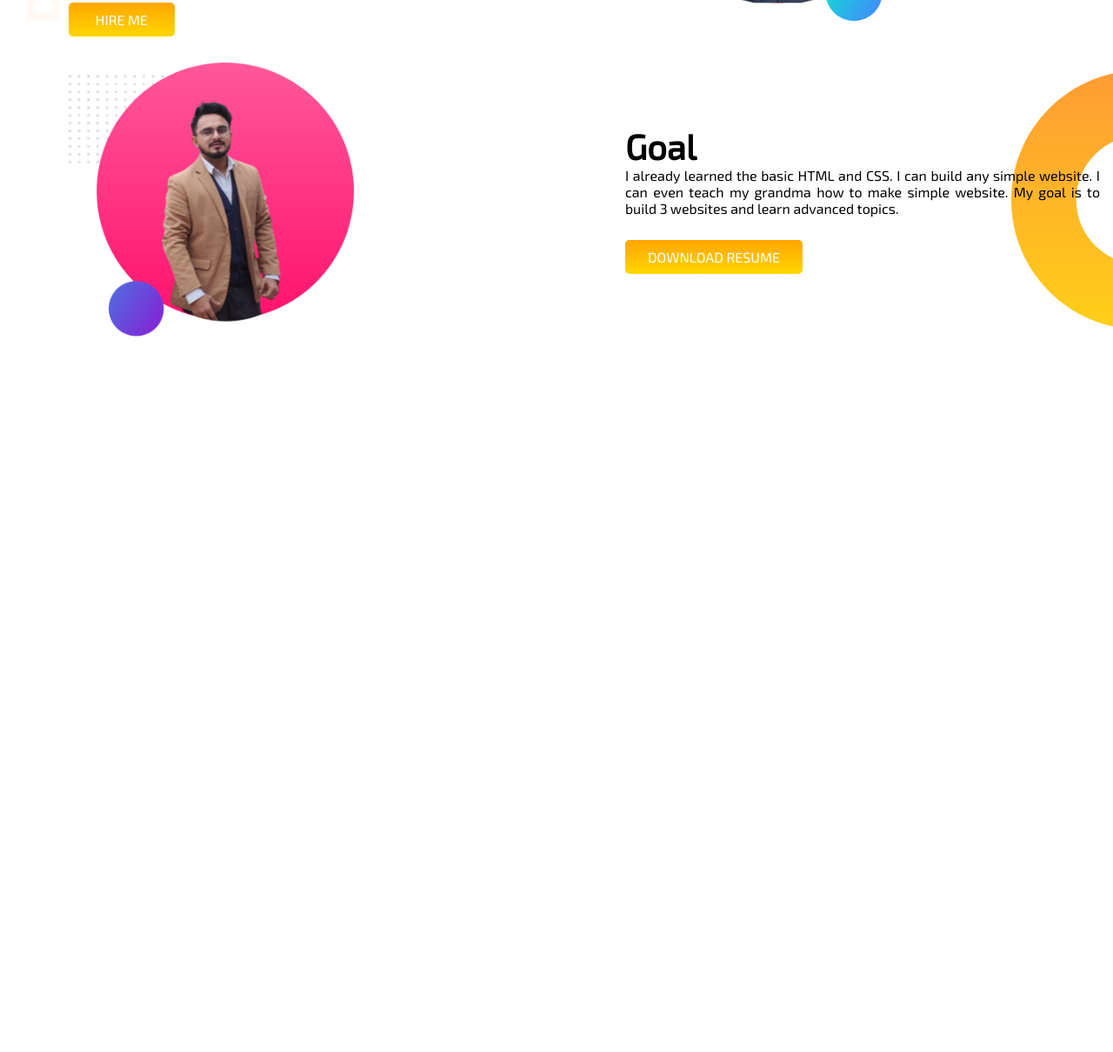
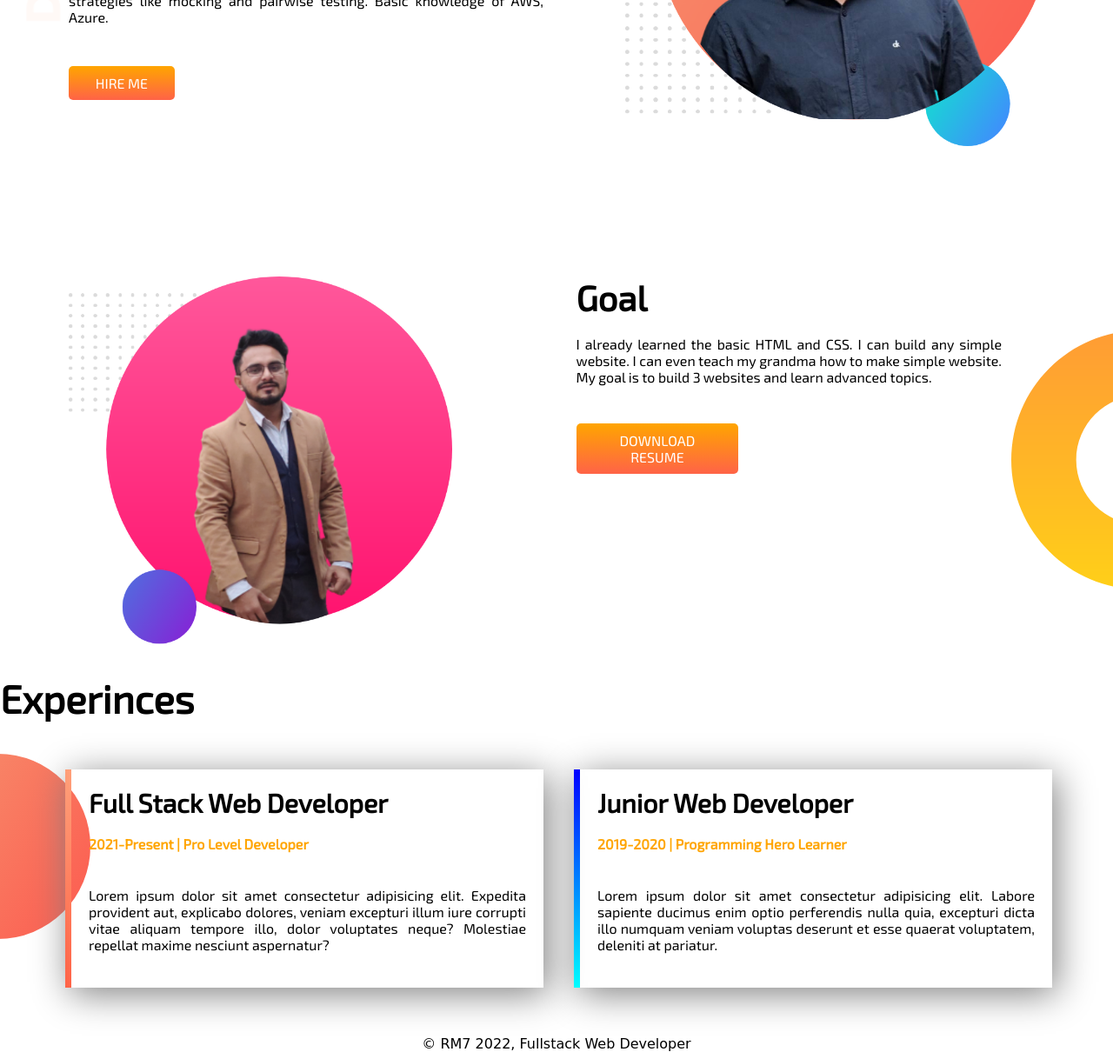
Before and after one commit to RaselMahmud7/my-portfolio, a plain HTML site: page index..html in a window 1280 px wide. Shown: the part 335-1545 px from the top of the page at 87% size. Before the commit the page ends 800 px from the top, so only its background shows below. Drawn offline with Linux system fonts and the light colour scheme.

Commit message:
complete work

```diff
--- a/index..html
+++ b/index..html
@@ -24,10 +24,14 @@
         <div class="container">
             <h2>Hey! </h2>
             <h1 class="name">I'm Rasel Mahmud </h1>
-                <h3>Fullstack Web Devoloper</h3>
-                <p>Junior Web Developer with around 1 plus years of experience in Web development, ASP.NET, and SQL database. Experience in Design and Development of GUI (Graphical User Interface) using C# Win Forms and ASP.NET Web Forms. Experience of HTML, XML, DHTML, JavaScript, VBScript, Cascaded Style Sheets (CSS). Experience in OOPs concept and test strategies like mocking and pairwise testing. Basic knowledge of AWS, Azure.
-                </p>
-                <a class="btn " id="btn-1" target="_blank" href="#"> Hire Me </a>
+            <h3>Fullstack Web Devoloper</h3>
+            <p>Junior Web Developer with around 1 plus years of experience in Web development, ASP.NET, and SQL
+                database. Experience in Design and Development of GUI (Graphical User Interface) using C# Win Forms and
+                ASP.NET Web Forms. Experience of HTML, XML, DHTML, JavaScript, VBScript, Cascaded Style Sheets (CSS).
+                Experience in OOPs concept and test strategies like mocking and pairwise testing. Basic knowledge of
+                AWS, Azure.
+            </p>
+            <a class="btn " id="btn-1" target="_blank" href="#"> Hire Me </a>
         </div>
         <div class="container">
             <img src="images/my-bg1.png" alt="">
@@ -37,16 +41,33 @@
         <div class="container">
             <img src="images/my-bg2.png" alt="">
         </div>
-        <div class="container">
+        <div class="container goal">
             <h2>Goal</h2>
             <p>
-                I already learned the basic HTML and CSS. I can build any simple website. I can even teach my grandma how to make simple website. My goal is to build 3 websites and learn advanced topics.
+                I already learned the basic HTML and CSS. I can build any simple website. I can even teach my grandma
+                how to make simple website. My goal is to build 3 websites and learn advanced topics.
             </p>
             <a class="btn " id="btn-2" target="_blank" href="#"> Download Resume</a>
         </div>
 
     </section>
-
+    <section class="exp">
+        <h1>Experinces</h1>
+        <div class="card-full">
+            <div class=" container card" id="fullstack">
+                <h3>Full Stack Web Developer</h3>
+                <h4 class="time-line">2021-Present | Pro Level Developer</h4 >
+                <p>Lorem ipsum dolor sit amet consectetur adipisicing elit. Expedita provident aut, explicabo dolores, veniam excepturi illum iure corrupti vitae aliquam tempore illo, dolor voluptates neque? Molestiae repellat maxime nesciunt aspernatur?</p>
+            </div>
+            <div class="container card " id="junior">
+                <h3>Junior Web Developer</h3>
+                <h4 class="time-line">2019-2020 | Programming Hero Learner</h4>
+                <p>Lorem ipsum dolor sit amet consectetur adipisicing elit. Labore sapiente ducimus enim optio perferendis nulla quia, excepturi dicta illo numquam veniam voluptas deserunt et esse quaerat voluptatem, deleniti at pariatur.</p>
+            </div>
+        </div>
+    </section>
+    <footer>
+        © RM7 2022, Fullstack web Developer </footer>
 </body>
 
 </html>
--- a/style.css
+++ b/style.css
@@ -1,46 +1,55 @@
-*{
+* {
     margin: 0;
     padding: 0;
 }
-body{
+
+body {
     font-family: 'Exo 2', sans-serif;
 }
-.banner{
+
+.banner {
     display: flex;
     background-image: url(images/top-banner.png);
     background-repeat: no-repeat;
+    margin-bottom: 120px;
 
 
 }
-.container{
+
+.container {
     display: flex;
     flex-direction: column;
-    justify-content: center;
+    justify-content: flex-start;
     flex-wrap: wrap;
     width: 50%;
-    margin: 15px ;
+    margin: 15px;
     padding-left: 5%;
 
 }
- h2{
+
+h2 {
     font-size: 40px;
 
 
 }
-p{
+
+p {
     text-align: justify;
+    margin: 20px 0;
 
 }
-.name{
+
+.name {
 
     color: goldenrod;
-    text-transform: uppercase ;
+    text-transform: uppercase;
     margin-bottom: 20px;
     font-size: 60px;
 
 
 }
-.btn{
+
+.btn {
     text-decoration: none;
     text-align: center;
     margin-top: 5%;
@@ -48,21 +57,83 @@ p{
     border-radius: 5px;
     color: white;
     text-transform: uppercase;
-    background-image: linear-gradient(orange,gold);
+    background-image: linear-gradient(orange, tomato);
 }
-#btn-1{
+
+#btn-1 {
     width: 15%;
 }
-#btn-2{
+
+#btn-2 {
     width: 30%;
 }
+
 .container img {
-    width: 60%;
+    width: 90%;
 
 }
-.dream{
+
+.dream {
     display: flex;
     background-image: url(images/dream-bg.png);
     background-repeat: no-repeat;
     background-position: right;
+
 }
+
+.goal {
+    margin-right: 10%;
+}
+
+.exp {
+
+    background-image: url(images/exp-bg.png);
+    background-repeat: no-repeat;
+    background-position: left;
+}
+h1{
+    margin:20px 0;
+    font-size: 45px;
+}
+.card-full {
+    display: flex;
+    margin: 20px 25px;
+    padding: 20px 30px;
+
+}
+h3{
+    font-size: 30px;
+}
+.card {
+    padding: 20px 20px;
+    margin-left: 20px;
+    box-shadow: 5px 7px 40px grey;
+
+}
+#fullstack{
+
+    border-left: 7px solid;
+    border-image: linear-gradient(180deg, lightsalmon, tomato);
+    border-image-slice: 1;
+
+
+}
+#junior{
+    border-left: 7px solid;
+    border-image: linear-gradient(180deg, blue, cyan);
+    border-image-slice: 1;
+
+
+}
+
+.time-line {
+    margin: 10px 0;
+    padding: 10px 0;
+    color: orange;
+}
+
+footer {
+    text-align: center;
+    text-transform: capitalize;
+    font-family: cursive;
+}
```
